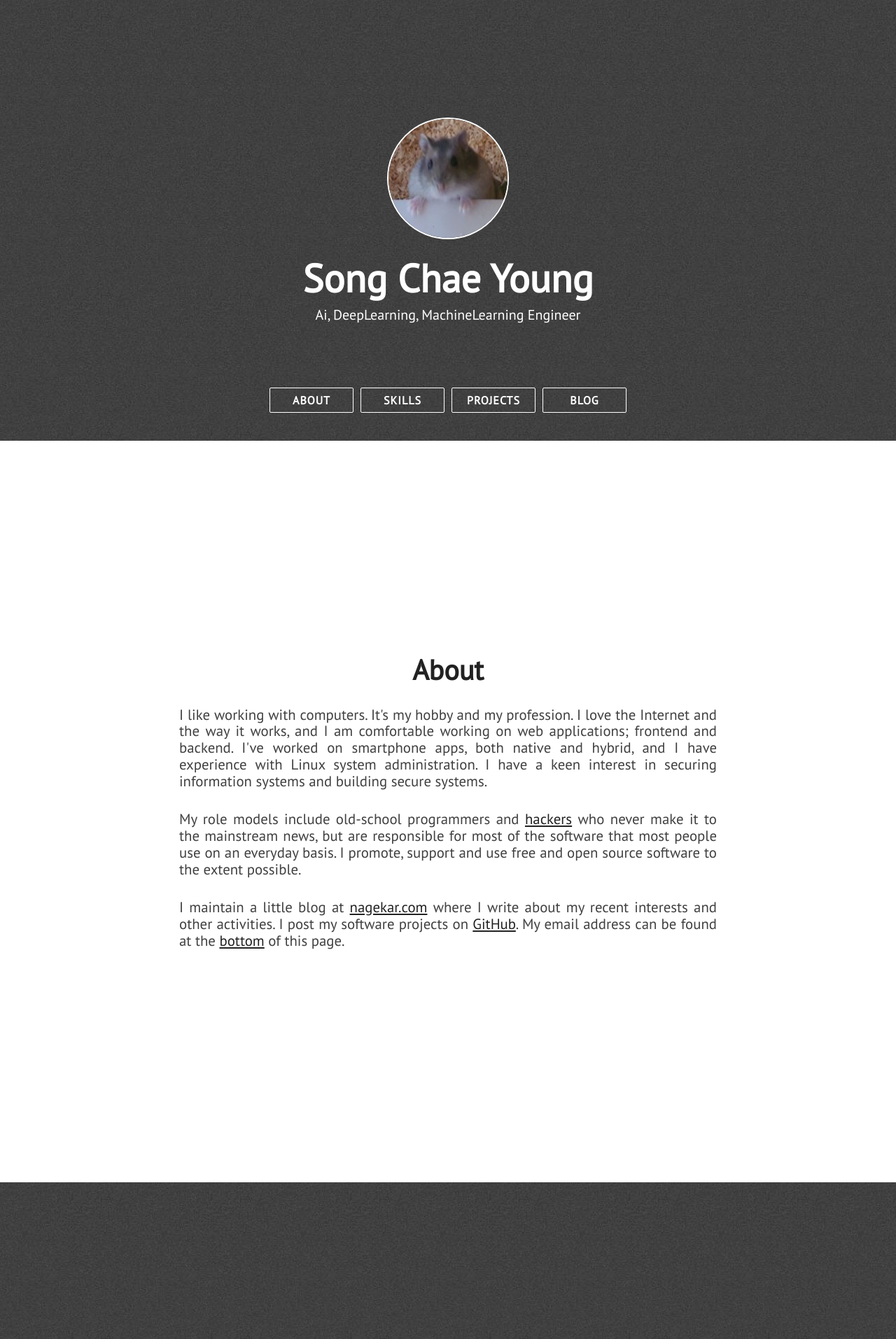
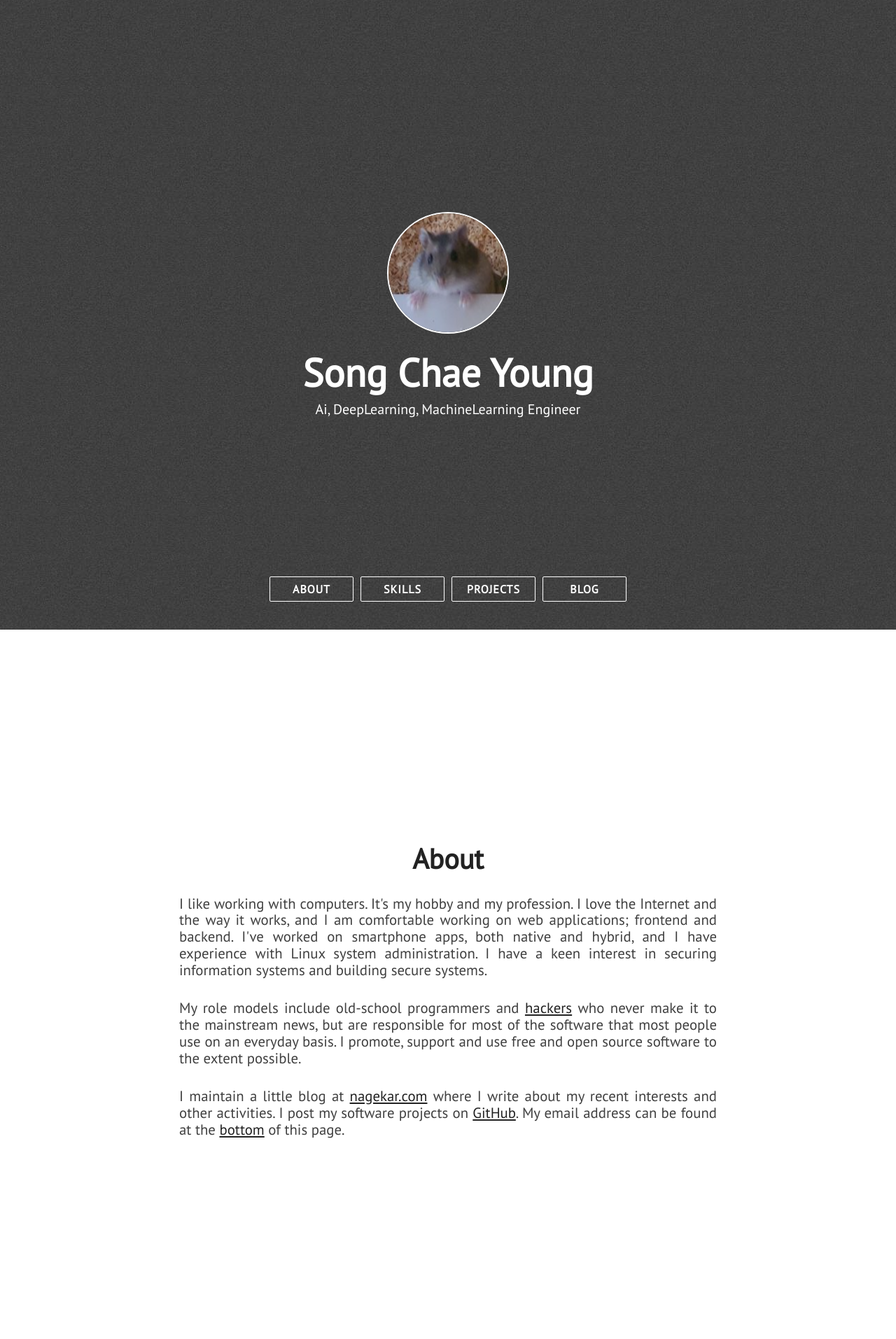
Before and after one commit to SongChaeYoung98/SongChaeYoung98.github.io, a Jekyll site: the page built from index.html, in a window 1280 px wide. Shown: the top 1914 px of the page at 70% size. Built offline with Jekyll 4.4.1, drawn with Linux system fonts in a browser that asks for light colours; nearby versions of some CDN libraries.

Commit message:
Update main.css

```diff
--- a/assets/css/main.css
+++ b/assets/css/main.css
@@ -12,7 +12,7 @@ img {
 .head {
 
   color: #fff;
-  min-height: 70vh;
+  min-height: 100vh;
 
   display: -webkit-box;
 
```
